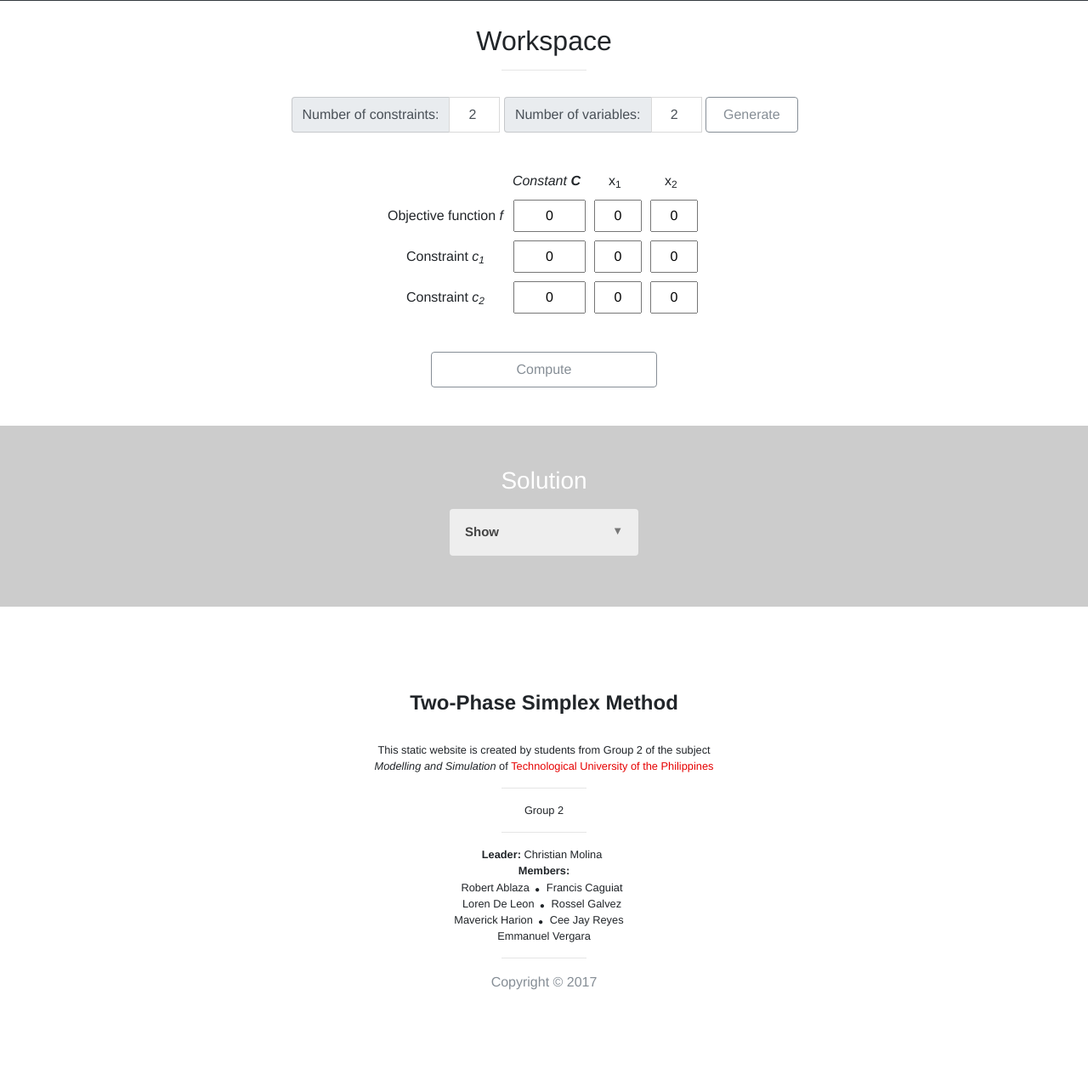
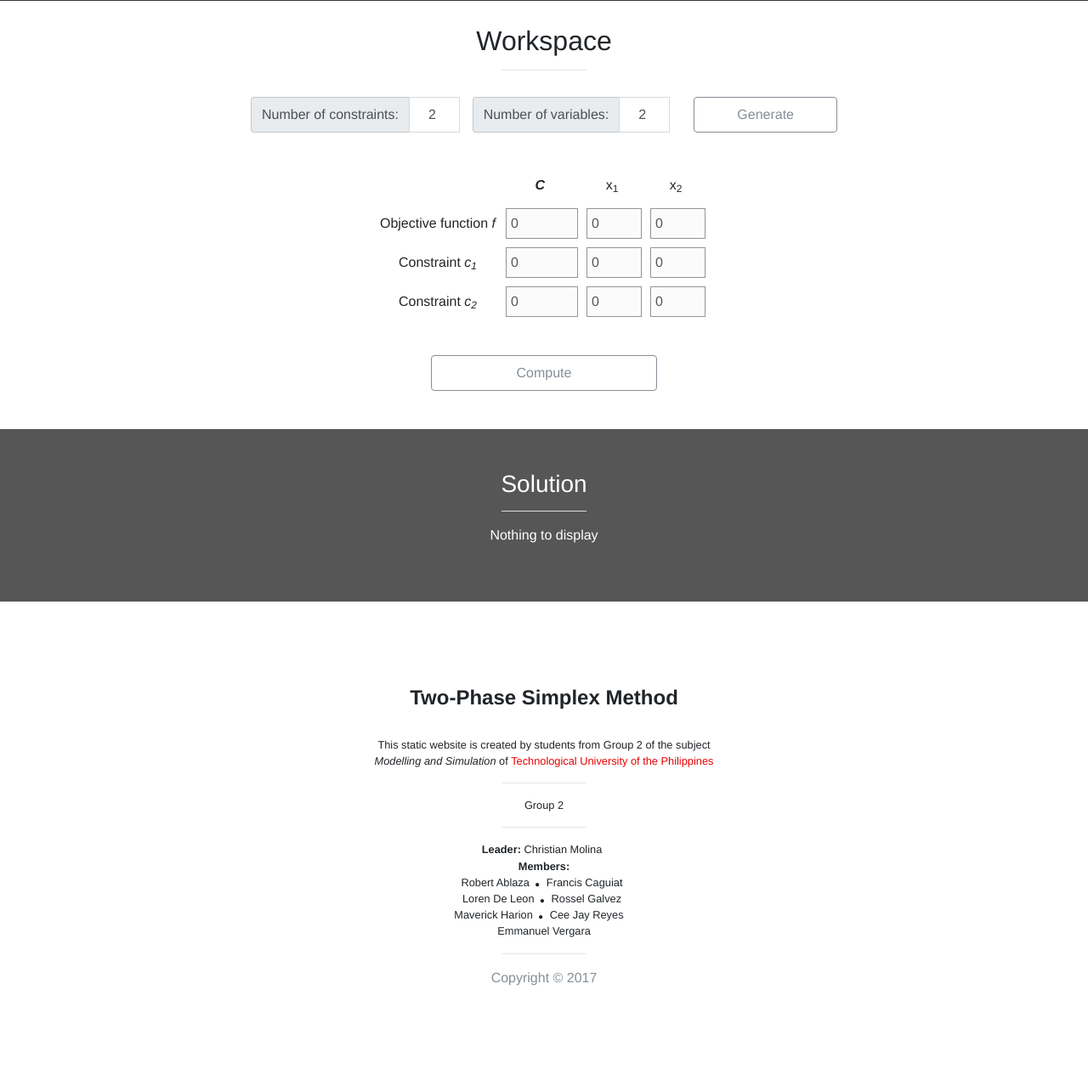
Before and after one commit to DevChrisCross/TwoPhaseSimplexMethod, a Django app: page / in a window 1280 px wide. Shown: the part 1491-2775 px from the top of the page at 85% size. After the commit the page ends 2651 px from the top, so only its background shows below. Run offline with Django 3.2, Linux system fonts and the light colour scheme; some libraries are stand-ins or nearby versions.

Commit message:
2PhaseSimplex v1.0

```diff
--- a/website/static/css/styles.css
+++ b/website/static/css/styles.css
@@ -244,7 +244,7 @@ hr.small {
 
 .call-to-action {
     padding: 50px 0;
-    background: #ccc;
+    background: #565656;
 }
 
 .call-to-action .btn {
@@ -340,16 +340,16 @@ button.accordion.active, button.accordion:hover {
 
 /* Style the accordion panel. Note: hidden by default */
 div.panel {
-    padding: 0 18px;
-    width: 70%;
-    margin: auto;
-    background-color: #f2f2f2;
-    border-radius: 10px;
-    max-height: 0;
-    overflow: hidden;
-    box-sizing: border-box;
-    color: black;
-    transition: max-height 0.2s ease-out;
+    /*padding: 0 18px;*/
+    /*width: 70%;*/
+    /*margin: auto;*/
+    /*background-color: #f2f2f2;*/
+    /*border-radius: 10px;*/
+    /*max-height: 0;*/
+    /*overflow: hidden;*/
+    /*box-sizing: border-box;*/
+    /*color: black;*/
+    /*transition: max-height 0.2s ease-out;*/
 }
 button.accordion:after {
     content: '\025BC'; /* Unicode character for "up" sign (^) */
@@ -365,11 +365,42 @@ button.accordion.active:after {
 
 .matrix-element{
     margin: 5px;
-    width: 56px;
+    width: 65px;
     /* width: 8%; */
     padding: 5px;
-    text-align: center;
-    padding-left: 20px;
+    background-color: #fbfbfb;
+    border: 1px solid #949494;
+    color: #565656;
+}
+
+.matrix-element-output{
+    display: inline-block;
+    margin: 3px;
+    /* width: 80px; */
+    border: 1px solid #d0d0d0;
+    background-color: #404040;
+    padding: 5px 10px;
+    color: #efefef;
+    min-width: 60px;
+}
+
+.matrix-header-label{
+    display: inline-block;
+    /* width: 56px; */
+    padding: 5px 10px;
+    min-width: 60px;
+    margin: 5px 3px;
+}
+
+.matrix-answer-format{
+    background-color: #696969;
+    padding: 15px;
+    margin: 10px 0;
+    display: inline-block;
+    min-width: 80%;
+    color: #fbfbfb;
+    border: 1px solid #cccccc;
+    border-radius: 10px;
 }
 
 .left-label{
--- a/website/static/js/inputGen.js
+++ b/website/static/js/inputGen.js
@@ -23,10 +23,10 @@
         num_constraints += 1;
         var html_content = "";
         html_content += '<div class="row" style="justify-content: center; width: 100%;">';
-        html_content += '<div class="col-md" style="margin-left: 14%;">';
-        html_content += '<span style="display: inline-block; width: 85px; margin: 5px; "><i>Constant <strong>C</strong></i></span>';
+        html_content += '<div class="col-md" style="margin-left: 13%;">';
+        html_content += '<span style="display: inline-block; margin: 5px; width: 85px; padding: 5px;"><i><strong>C</strong></i></span>';
         for (var i = 0; i < num_variables - 1; i++){
-            html_content += '<span style="display: inline-block; width: 56px; margin: 5px;">x<sub>' + (i+1) + '</sub></span>'
+            html_content += '<span style="display: inline-block; margin: 5px; width: 65px; padding: 5px;">x<sub>' + (i+1) + '</sub></span>'
         }
         html_content += '</div></div>';
 
@@ -69,7 +69,7 @@
             url: "/process/",
             data: {
                 matrix: JSON.stringify(matrix),
-                csrfmiddlewaretoken: $("input[name='csrfmiddlewaretoken']").val()
+                // csrfmiddlewaretoken: $("input[name='csrfmiddlewaretoken']").val()
             },
             success: function (response) {
                 // alert(response);
@@ -82,25 +82,50 @@
                 var resultHtmlContent = "";
 
                 for (var i = 0; i < matrix.length; i++){
-                    resultHtmlContent += '<div class="row"><div class="col-md">';
-                    for (var j = 0; j < matrix[i].length; j++){
-                        resultHtmlContent += '<span style="display: inline-block; margin: 5px;">' + matrix[i][j] +'</span>'
+                    if (i == 0){
+                        resultHtmlContent += '<div class="row"><div class="col-md" style="margin-left: 65px;">';
+                        for (var k = 0; k < num_variables - 1; k++){
+                            resultHtmlContent += '<span class="matrix-header-label">x<sub>' + (k+1) + '</sub></span>'
+                        }
+                        // resultHtmlContent += '<span style="display: inline-block; width: 56px; margin: 5px;">x<sub>' + matrix.length + '</sub></span>'
+                        for (var k = 0; k < (matrix[i].length - num_variables); k++){
+                            resultHtmlContent += '<span class="matrix-header-label">y<sub>' + (k+1) + '</sub></span>'
+                        }
+                        resultHtmlContent += '<span class="matrix-header-label">C</span>';
+                        resultHtmlContent += '</div></div>';
                     }
-                    resultHtmlContent += '</div></div>';
+
+                    if(i < matrix.length - 2) {
+                        resultHtmlContent += '<div class="row"><div class="col-md">';
+                        resultHtmlContent += '<span class="matrix-header-label">c<sub>' + (i+1) + '</sub></span>'
+                        for (var j = 0; j < matrix[i].length; j++) {
+                            resultHtmlContent += '<span class="matrix-element-output">' + matrix[i][j] + '</span>'
+                        }
+                        resultHtmlContent += '</div></div>';
+                    }
+                    else{
+                        marginClass = '';
+                        if (i == matrix.length - 2) { marginClass += 'style="margin-top: 20px;"'}
+                        resultHtmlContent += '<div class="row"' + marginClass + '><div class="col-md">';
+                        resultHtmlContent += '<span class="matrix-header-label">f<sub>' + (i - matrix.length + 2) + '</sub></span>'
+                        for (var j = 0; j < matrix[i].length; j++) {
+                            resultHtmlContent += '<span class="matrix-element-output">' + matrix[i][j] + '</span>'
+                        }
+                        resultHtmlContent += '</div></div>';
+                    }
                 }
-                resultHtmlContent += '<div class="row"><div class="col-md">[';
+                resultHtmlContent += '<div class="row">' +
+                    '<div class="col-md" style="width: 100%; margin-left: 60px;">' +
+                    '<span class="matrix-answer-format">x<sup>*</sup> = [';
                 for (var i = 0; i < solutionSet.length; i++){
-                    resultHtmlContent += '<span style="display: inline-block; margin: 5px;">' + solutionSet[i] + '</span>';
+                    resultHtmlContent += '<span style="display: inline-block; margin: 5px;">x<sub>' + i + '</sub><span class="matrix-element-output">' + solutionSet[i] + '</span>,</span>';
                 }
-                resultHtmlContent += '] = ' + solutionValue + '</div></div>';
-
-
-
+                resultHtmlContent += ']&nbsp;&nbsp;&nbsp;&nbsp;&nbsp;&nbsp;&nbsp;&nbsp;&nbsp;f(x<sup>*</sup>) = <span class="matrix-element-output">' + solutionValue + '</span></span></div></div>';
                 resultPanel.html(resultHtmlContent);
             }
         });
     });
 
     generateButton.trigger("click");
-    computeButton.trigger("click");
+    // computeButton.trigger("click");
 })();
--- a/website/templates/index.html
+++ b/website/templates/index.html
@@ -167,26 +167,27 @@
     <section id="workspace" class="workspace">
       <div class="container" id="workspacewrapper">
         <div class="row">
-          <div class="col-lg-11 mx-auto text-center">
+          <div class="col-lg-12 mx-auto text-center">
             <h2>Workspace</h2>
             <hr class="small">
             <div  id="innerworkspace" class="innerwspace">
               <div class="row">
                 <div class="col-md" style="display: flex; justify-content: space-between; padding: 0 210px;">
-                  <span class="input-group">
+                  <span class="input-group" style="width: 0;">
                     <span class="input-group-addon" id="constLabel">Number of constraints: </span>
                     <input type="number" class="form-control text-right" id="constraints" aria-describedby="constLabel" style="width: 60px; justify-content: center;" value="2" min="2" max="10"><span>&nbsp;</span>
                   </span> <!-- input-grp -->
-                  <span class="input-group">
+                  <span class="input-group" style="width: 0;">
                     <span class="input-group-addon" id="varLabel">Number of variables: </span>
                     <input type="number" class="form-control text-right" id="variables" aria-describedby="varLabel" style="width: 60px; justify-content: center;" value="2" min="2" max="10"><span>&nbsp;</span>
                   </span> <!-- input-grp -->
-                  <button id="constBtn" class="btn btn-outline-secondary btn-md float-left" style="padding: 10px 20px; cursor: pointer;">Generate</button>
+                  <button id="constBtn" class="btn btn-outline-secondary btn-md float-left" style="padding: 10px 50px; cursor: pointer;">Generate</button>
                 </div>
               </div> <!-- row -->
               <div class="row" style="justify-content: center; margin: 40px 0;" id="matrix-form"></div>
               <div class="row">
-                <div class="col-md" style="justify-content: center; display: flex;"> {% csrf_token %}
+                <div class="col-md" style="justify-content: center; display: flex;">
+                  <!--{% csrf_token %}-->
                   <button id="computeBtn" class="btn btn-outline-secondary btn-md float-left" style="padding:10px 100px; cursor: pointer;">Compute</button>
                 </div>
               </div>
@@ -202,12 +203,15 @@
     <aside class="call-to-action text-white">
       <div class="container text-center" id="solution">
         <h3>Solution</h3>
-        <button class="btn accordion">Show</button>
-          <div class="panel" id="result-panel">
+          <hr class="small" style="background-color: whitesmoke;">
+        <!--<button class="btn accordion">Show</button>-->
+        <div class="panel" id="result-panel">
             <p>Nothing to display</p>
-          </div>
+        </div>
       </div>
     </aside>
+
+
 
     <!-- Footer -->
     <footer>
@@ -219,7 +223,7 @@
             </h4>
             <br>
             <div>
-              <p class="small">This static website is created by students from Group 2 of the subject <br><i>Modelling and Simulation</i> of <a href="www.tup.edu.ph" style="color: #e60000">Technological University of the Philippines</a></p>
+              <p class="small">This static website is created by students from Group 2 of the subject <br><i>Modelling and Simulation</i> of <a href="https://www.tup.edu.ph" style="color: #e60000">Technological University of the Philippines</a></p>
             </div>
             <div class="small">
               <hr class="small">
--- a/website/twophasemethod/views.py
+++ b/website/twophasemethod/views.py
@@ -164,11 +164,5 @@ def index(request):
 def compute_solution(request):
     inputMatrix = request.GET["matrix"]
     inputMatrix = eval(inputMatrix)
-    inputMatrix = [
-        ['-2', '3', '2', '-1', '5', '0'],
-        ['1', '0', '-1', '2', '-2', '1'],
-        ['-1', '-1', '2', '-1', '1', '4'],
-        ['0', '-1', '1', '1', '-1', '5']
-    ]
     outputMatrix = twoPhaseMethod(inputMatrix)
     return JsonResponse({"outputMatrix": outputMatrix})
```
